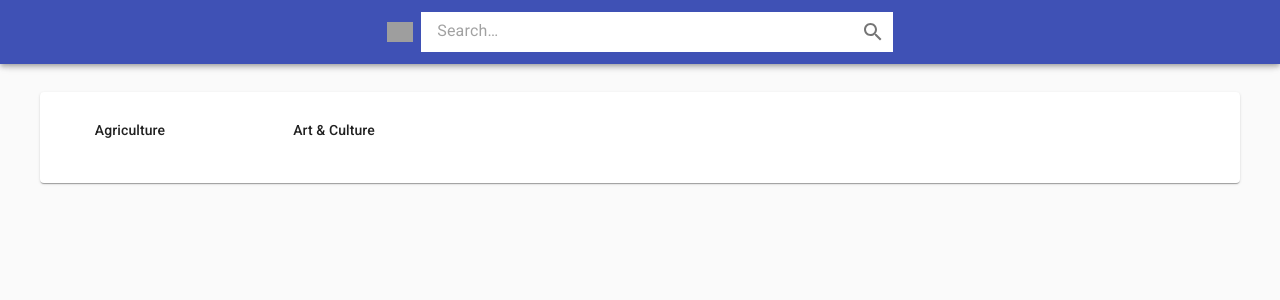
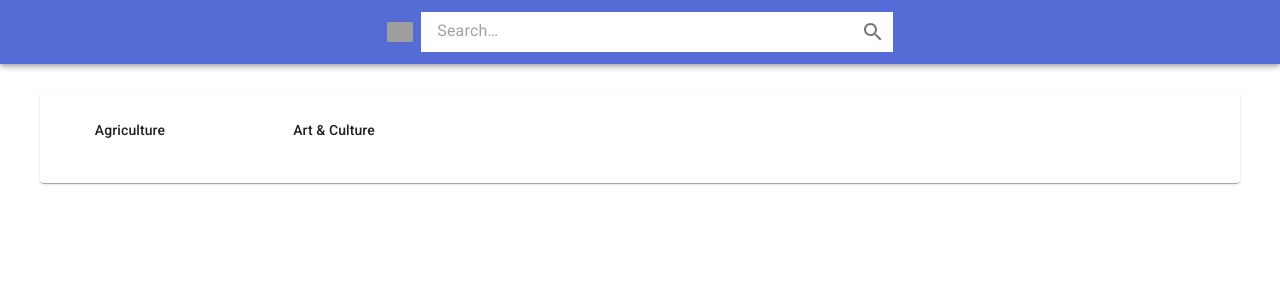
Before and after one commit to factly/parliament-search-web, a Next.js app: page / in a window 1280 px wide. Shown: the top 300 px of the page. Built offline with nearby package versions, Linux system fonts and the light colour scheme; grey boxes are pictures that could not be loaded.

Commit message:
theme added

```diff
--- /dev/null
+++ b/lib/theme.js
@@ -0,0 +1,17 @@
+import { createMuiTheme } from '@material-ui/core/styles';
+
+const light = createMuiTheme({
+  palette: {
+    primary: {
+      main: '#556cd6',
+    },
+    secondary: {
+      main: '#19857b',
+    },
+    background: {
+      default: '#fff',
+    },
+  },
+});
+
+export default light;
--- a/pages/_app.js
+++ b/pages/_app.js
@@ -1,10 +1,11 @@
-import React from 'react';
+import React, { Fragment } from 'react';
 import { Container as NextContainer } from 'next/app';
 import { Provider } from 'react-redux';
 import Head from 'next/head';
 import Router from 'next/router';
 import PropTypes from 'prop-types';
 
+import { ThemeProvider } from '@material-ui/styles';
 import AppBar from '@material-ui/core/AppBar';
 import CssBaseline from '@material-ui/core/CssBaseline';
 import IconButton from '@material-ui/core/IconButton';
@@ -13,7 +14,9 @@ import SearchIcon from '@material-ui/icons/Search';
 import Toolbar from '@material-ui/core/Toolbar';
 import Container from '@material-ui/core/Container';
 import { makeStyles } from '@material-ui/core/styles';
+
 import withReduxStore from '../lib/with-redux-store';
+import theme from '../lib/theme';
 
 const useStyles = makeStyles((theme) => ({
   container: {
@@ -64,13 +67,13 @@ const MyApp = (props) => {
 
   const { Component, pageProps, store } = props;
   return (
-    <div>
+    <Fragment>
       <Head>
         <title>Factly</title>
         <meta name="viewport" content="width=device-width, initial-scale=1.0, maximum-scale=1.0" />
       </Head>
-      <div>
-        <Provider store={store}>
+      <Provider store={store}>
+        <ThemeProvider theme={theme}>
           <CssBaseline />
           <AppBar position="fixed">
             <Toolbar className={classes.appBarContent}>
@@ -98,9 +101,9 @@ const MyApp = (props) => {
               <Component {...pageProps} />
             </Container>
           </NextContainer>
-        </Provider>
-      </div>
-    </div>
+        </ThemeProvider>
+      </Provider>
+    </Fragment>
   );
 };
 
```
Also changed, not shown: components/CheckBoxFilter.js (+4 -4 lines), pages/search/index.js (+1 -17 lines).
